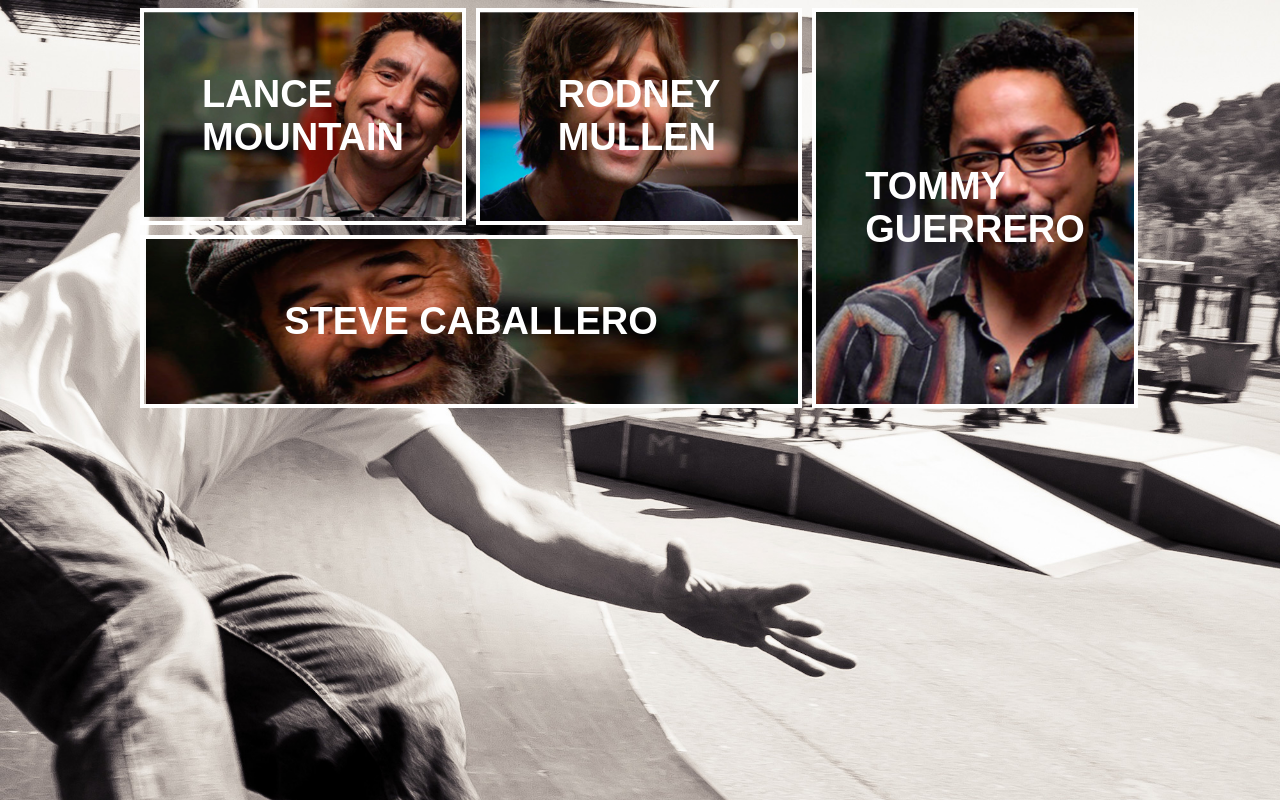
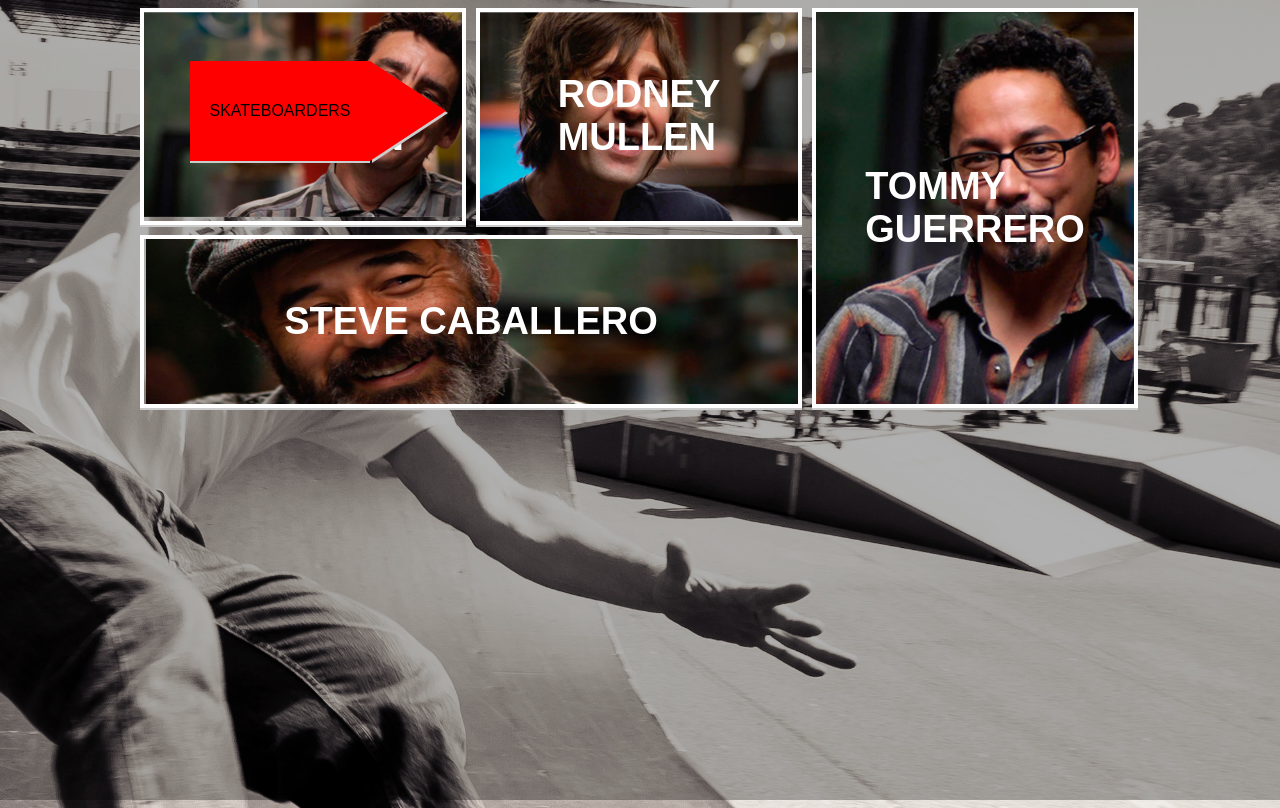
Before and after one commit to Rylee9951/css-grid-pratice, a plain HTML site: page index.html in a window 1280 px wide. Drawn offline with Linux system fonts and the light colour scheme.

Commit message:
updating

```diff
--- a/index.html
+++ b/index.html
@@ -14,5 +14,9 @@
     <div class='three'>Tommy</br>Guerrero</div>
     <div class='four'>Steve Caballero</div>
   </div>
+  <div class="tri">
+    Skateboarders
+  </div>
+  <div class='triBehind'></div>
 </body>
 </html>
--- a/style.css
+++ b/style.css
@@ -1,12 +1,18 @@
-html {box-sizing:border-box;}
+html {box-sizing:border-box;
+  height: 100%;
+}
 *,* :after, *:before {box-sizing:inherit;}
+
 body{
-  background: url('./assets/bg.jpg');
+  background: linear-gradient(rgba(0, 0, 0, 0.3), rgba(0, 0, 0, 0.3)),url('./assets/bg.jpg');
   background-repeat: no-repeat;
   background-size: cover;
   font-family: sans-serif;
+  height: 100%;
 
 }
+
+
 .grid{
   margin: auto;
   display: grid;
@@ -23,6 +29,7 @@ body{
   font-size: 38px;
   text-transform: uppercase;
   font-weight: bold;
+  position: relative;
 }
 .one{
   grid-area:one;
@@ -35,6 +42,7 @@ body{
   display: grid;
   justify-items: center;
   align-items: center;
+  box-shadow: 0px 2px #ccc;
 }
 .two{
   grid-area:two;
@@ -46,6 +54,7 @@ body{
   display: grid;
   justify-items: center;
   align-items: center;
+  box-shadow: 0px 2px #ccc;
 }
 .three{
   grid-area:three;
@@ -58,7 +67,7 @@ body{
   display: grid;
   justify-items: center;
   align-items: center;
-
+  box-shadow: 0px 2px #ccc;
 }
 .four{
   grid-area:four;
@@ -71,4 +80,39 @@ body{
   display: grid;
   justify-items: center;
   align-items: center;
+  box-shadow: 0px 2px #ccc;
 }
+.tri{
+  position: absolute;
+  top: 61px;
+  left: 190px;
+  width: 180px;
+  height: 100px;
+  background: red;
+  text-transform: uppercase;
+  text-align: center;
+  line-height: 100px;
+  box-shadow: 0px 2px #ccc;
+}
+.tri:after{
+  content: '';
+  width: 0;
+  height: 0;
+  border-style: solid;
+  border-width: 50px 0 50px 76px;
+  border-color: transparent transparent transparent red;
+  position: absolute;
+  left: 180px;
+}
+
+.tri:before{
+  content: '';
+  width: 0;
+  height: 0;
+  border-style: solid;
+  border-width: 50px 0 50px 76px;
+  border-color: transparent transparent transparent #ccc;
+  position: absolute;
+  left: 182px;
+  top: 2px;
+}
```
